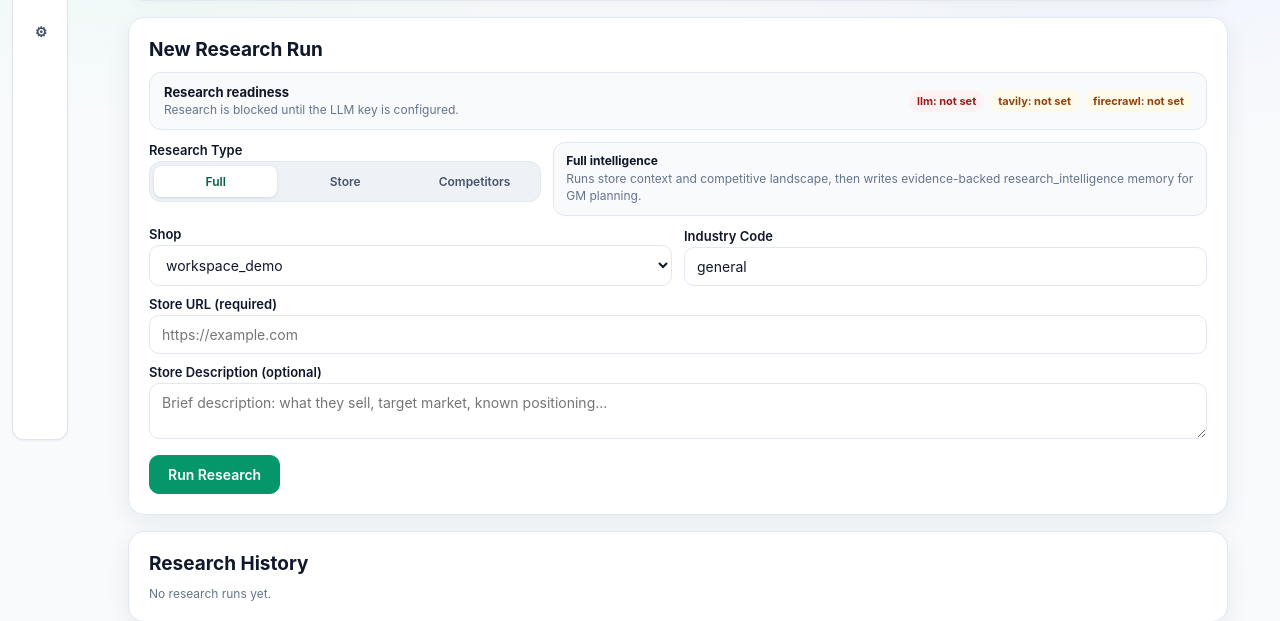
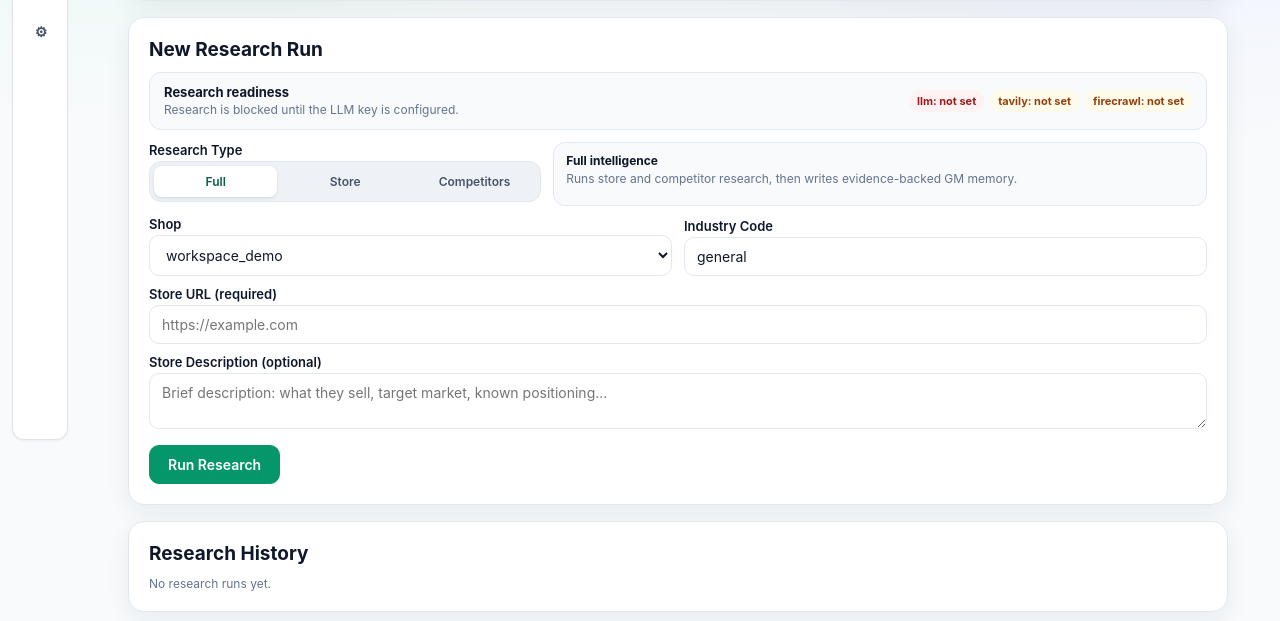
Before and after one commit to xysterical/crispy, a FastAPI app: page /dashboard/research in a window 1280 px wide. Shown: the part 348-969 px from the top of the page. Run offline with FastAPI, Linux system fonts and the light colour scheme; data comes from the database, SQL or seed files in the repository; data that the repository does not hold is empty; some libraries are stand-ins or nearby versions.

Commit message:
fix: polish research workspace cards

```diff
--- a/app/templates/shop_analysis.html
+++ b/app/templates/shop_analysis.html
@@ -117,9 +117,10 @@
     border: 1px solid var(--line);
     border-radius: 12px;
     background: #f8fafc;
+    min-height: 64px;
   }
   .focus-hint-title { font-size: 12px; font-weight: 750; color: #0f172a; }
-  .focus-hint-copy { margin-top: 3px; color: var(--muted); font-size: 12px; line-height: 1.4; }
+  .focus-hint-copy { margin-top: 3px; color: var(--muted); font-size: 12px; line-height: 1.35; }
   .result-stack { display: grid; gap: 12px; margin-bottom: 16px; }
   .result-overview {
     display: grid;
@@ -235,8 +236,6 @@
   .history-item:last-child { border-bottom: none; }
   #shop-mgmt-card {
     padding: 16px 18px;
-    background: #f8fafc;
-    box-shadow: 0 3px 12px rgba(30, 62, 50, 0.045);
   }
   .shop-manager-head {
     display: flex;
@@ -445,7 +444,7 @@
         </div>
         <div class="focus-hint" id="research-focus-hint">
           <div class="focus-hint-title">Full intelligence</div>
-          <div class="focus-hint-copy">Runs store context and competitive landscape, then writes evidence-backed research_intelligence memory for GM planning.</div>
+          <div class="focus-hint-copy">Runs store and competitor research, then writes evidence-backed GM memory.</div>
         </div>
       </div>
       <div class="form-row" style="margin-bottom:10px;">
@@ -558,17 +557,17 @@
       full_intelligence: {
         label: "Full intelligence",
         short: "Full",
-        copy: "Runs store context and competitive landscape, then writes evidence-backed research_intelligence memory for GM planning."
+        copy: "Runs store and competitor research, then writes evidence-backed GM memory."
       },
       store_context: {
         label: "Store context",
         short: "Store",
-        copy: "Keeps the operator focused on positioning, audience, catalog cues, and owned-store claims."
+        copy: "Focuses on positioning, audience, catalog cues, and owned-store claims."
       },
       competitive_landscape: {
         label: "Competitive landscape",
         short: "Competitors",
-        copy: "Keeps the operator focused on comparable offers, differentiation, and competitor creative patterns."
+        copy: "Focuses on comparable offers, differentiation, and competitor creative patterns."
       },
       industry_baseline: {
         label: "Industry baseline",
```
